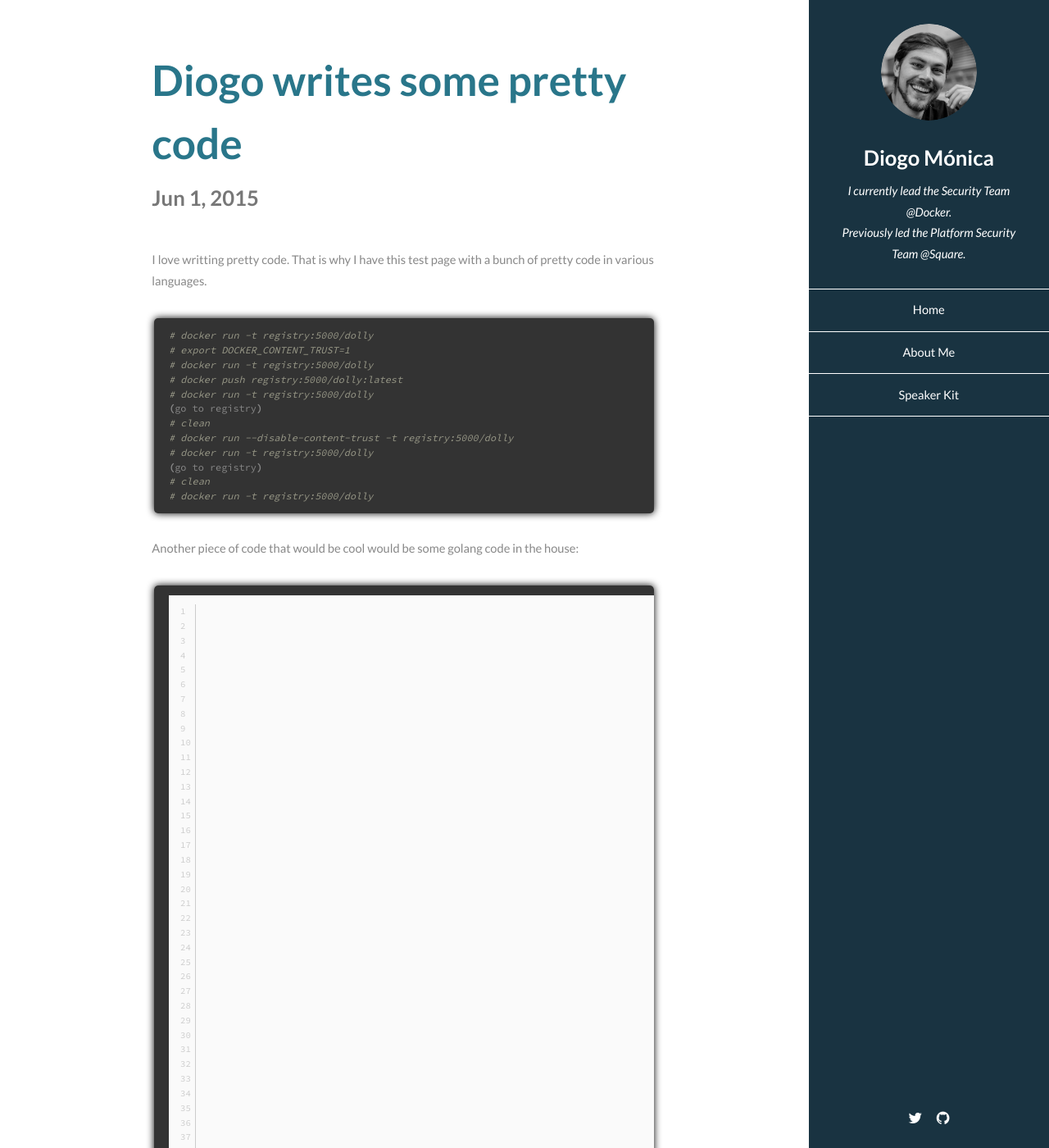
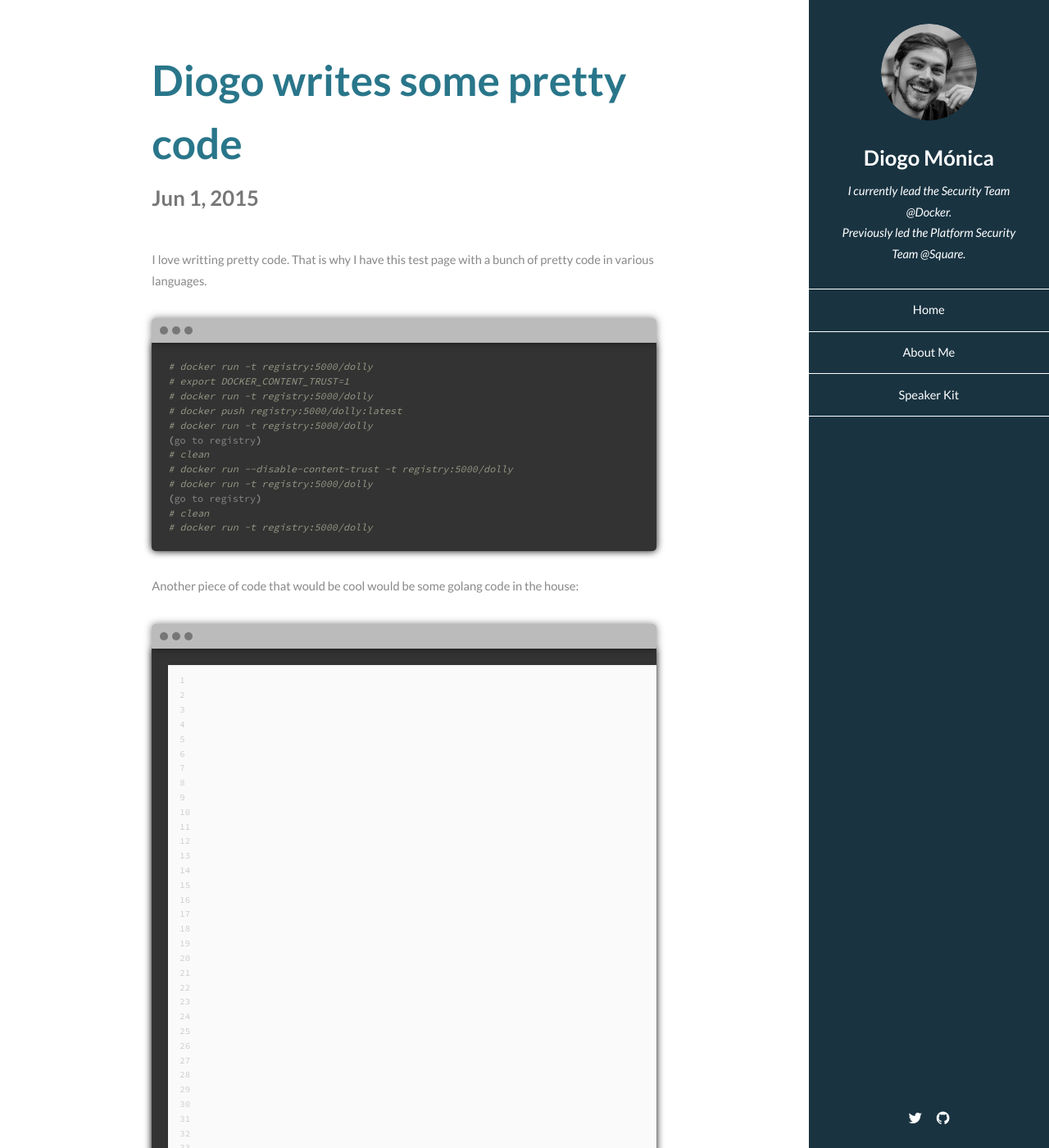
Before and after one commit to diogomonica/new.diogomonica.com, a Jekyll site: the page built from _posts/2015-06-01-testing-with-stuff.markdown, in a window 1280 px wide and 1400 px high. Shown: the whole window at 82% size. Built offline with Jekyll 4.4.1, drawn with Linux system fonts in a browser that asks for light colours.

Commit message:
add console header

```diff
--- a/css/style.scss
+++ b/css/style.scss
@@ -126,8 +126,8 @@ $size-header: 23em;
 	}
 
 	code {
-		padding: 0.25em 0.65em;
-		margin: 0 0.25em;
+		padding: 20px;
+		margin: 0;
 		border-radius: $size-border-radius;
 		font-family: $font-family-fixed;
 		font-size: 0.9em;
@@ -136,25 +136,60 @@ $size-header: 23em;
 	}
 
 	pre {
+		position: relative;
+		padding-top: 30px;
+		margin: 0 0 $size-element-margin 0;
 		font-family: $font-family-fixed;
 		font-size: 0.9em;
-		margin: 0 0 $size-element-margin 0;
 
 		code {
 			-webkit-overflow-scrolling: touch;
 			display: block;
+			overflow-x: auto;
 			white-space: pre;
-			overflow-x: auto;
 			word-wrap: normal;
 			line-height: 1.5em;
-			padding: 1em 1.5em;
+			border-radius: 0 0 $size-border-radius $size-border-radius;
+		}
+
+		.console-header {
+			position: absolute;
+    		top: 0;
+    		left: 0;
+    		width: 100%;
+    		height: 30px;
+    		background: #bbb;
+    		border-radius: $size-border-radius $size-border-radius 0 0;
+    		box-shadow: 0 0 10px rgba(0,0,0,0.5);
+    		span {
+    			&,
+    			&:before,
+    			&:after {
+    				position: absolute;
+	    			top: 10px;
+	    			left: 10px;
+	    			width: 10px;
+	    			height: 10px;
+	    			background: #777;
+	    			border-radius: 50%;
+    			}
+    			&:before {
+    				content: '';
+    				top: 0;
+    				left: 15px;
+    			}
+    			&:after {
+    				content: '';
+    				top: 0;
+    				left: 30px;
+    			}
+    		}
 		}
 
 		.lineno {
+			display: inline-block;
+			padding: 0 5px;
 			color: #ccc;
-			display:inline-block;
-			padding: 0 5px;
-			border-right:1px solid #ccc;
 		}
 	}
 
--- a/js/init.js
+++ b/js/init.js
@@ -67,4 +67,7 @@ $(document).ready(function() {
     	$(window).on('scroll', _.throttle(checkScrollPosition, 16));
     	checkScrollPosition();
     }
+
+    // add console header
+    $('.highlight code').before('<span class="console-header"><span></span></span>');
 });
```
